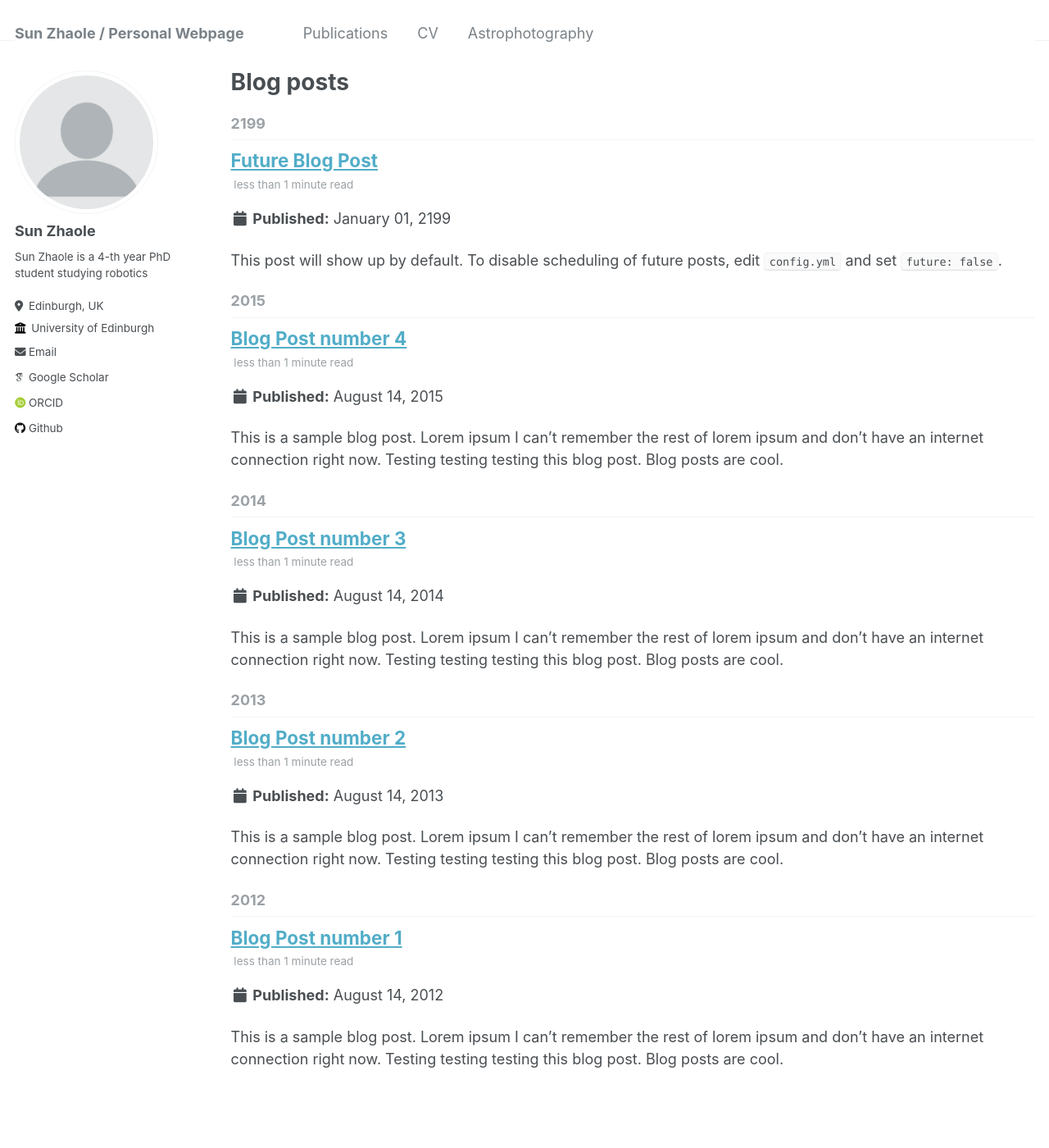
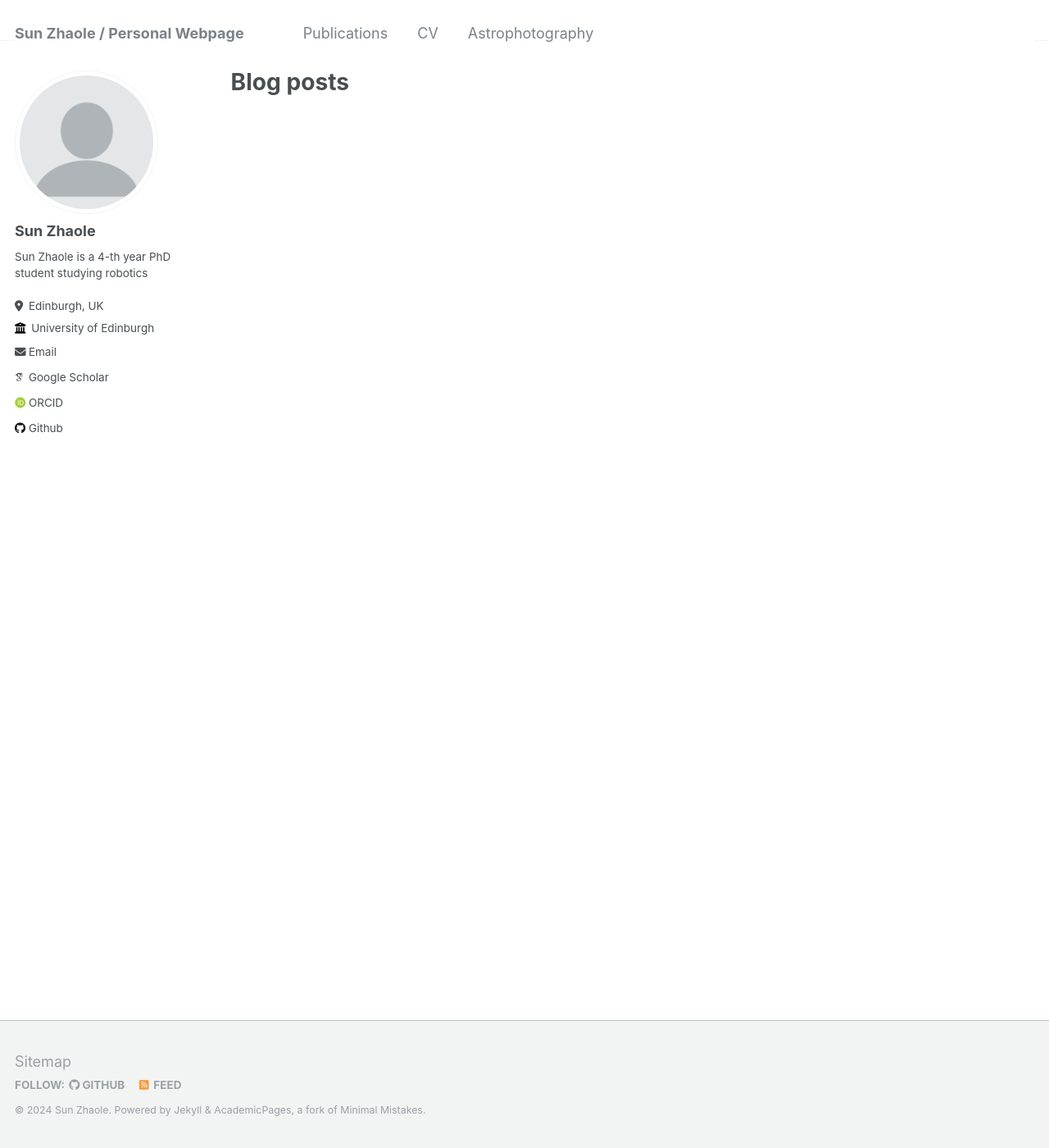
Before and after one commit to SunZhaole/sunzhaole.github.io, a Jekyll site: the page built from _pages/year-archive.html, in a window 1280 px wide and 1400 px high. Shown: the whole window at 82% size. Built offline with Jekyll 4.4.1, drawn with Linux system fonts in a browser that asks for light colours; some web fonts are replaced.

Commit message:
remove redundant folders and files

```diff
--- a/_posts/2012-08-14-blog-post-1.md
+++ /dev/null
@@ -1,20 +0,0 @@
----
-title: 'Blog Post number 1'
-date: 2012-08-14
-permalink: /posts/2012/08/blog-post-1/
-tags:
-  - cool posts
-  - category1
-  - category2
----
-
-This is a sample blog post. Lorem ipsum I can't remember the rest of lorem ipsum and don't have an internet connection right now. Testing testing testing this blog post. Blog posts are cool.
-
-Headings are cool
-======
-
-You can have many headings
-======
-
-Aren't headings cool?
-------
--- a/_posts/2013-08-14-blog-post-2.md
+++ /dev/null
@@ -1,20 +0,0 @@
----
-title: 'Blog Post number 2'
-date: 2013-08-14
-permalink: /posts/2013/08/blog-post-2/
-tags:
-  - cool posts
-  - category1
-  - category2
----
-
-This is a sample blog post. Lorem ipsum I can't remember the rest of lorem ipsum and don't have an internet connection right now. Testing testing testing this blog post. Blog posts are cool.
-
-Headings are cool
-======
-
-You can have many headings
-======
-
-Aren't headings cool?
-------
--- a/_posts/2014-08-14-blog-post-3.md
+++ /dev/null
@@ -1,20 +0,0 @@
----
-title: 'Blog Post number 3'
-date: 2014-08-14
-permalink: /posts/2014/08/blog-post-3/
-tags:
-  - cool posts
-  - category1
-  - category2
----
-
-This is a sample blog post. Lorem ipsum I can't remember the rest of lorem ipsum and don't have an internet connection right now. Testing testing testing this blog post. Blog posts are cool.
-
-Headings are cool
-======
-
-You can have many headings
-======
-
-Aren't headings cool?
-------
--- a/_posts/2199-01-01-future-post.md
+++ /dev/null
@@ -1,11 +0,0 @@
----
-title: 'Future Blog Post'
-date: 2199-01-01
-permalink: /posts/2012/08/blog-post-4/
-tags:
-  - cool posts
-  - category1
-  - category2
----
-
-This post will show up by default. To disable scheduling of future posts, edit `config.yml` and set `future: false`.
```
Also changed, not shown: _astrophotography/2020-pregrasp-1.md (added, +16 -0 lines), _astrophotography/2021-Object-Centric-Representation-2.md (added, +14 -0 lines), _astrophotography/2023-DLO-perception-3.md (added, +16 -0 lines), _astrophotography/2024-DexDLO-4.md (added, +16 -0 lines), _data/navigation.yml (+0 -12 lines), _portfolio/portfolio-1.md (deleted, +0 -7 lines), _portfolio/portfolio-2.html (deleted, +0 -7 lines), _posts/2015-08-14-blog-post-4.md (deleted, +0 -20 lines), _talks/2012-03-01-talk-1.md (deleted, +0 -11 lines), _talks/2013-03-01-tutorial-1.md (deleted, +0 -13 lines), _talks/2014-02-01-talk-2.md (deleted, +0 -13 lines), _talks/2014-03-01-talk-3.md (deleted, +0 -11 lines), _teaching/2014-spring-teaching-1.md (deleted, +0 -20 lines), _teaching/2015-spring-teaching-2.md (deleted, +0 -20 lines).
